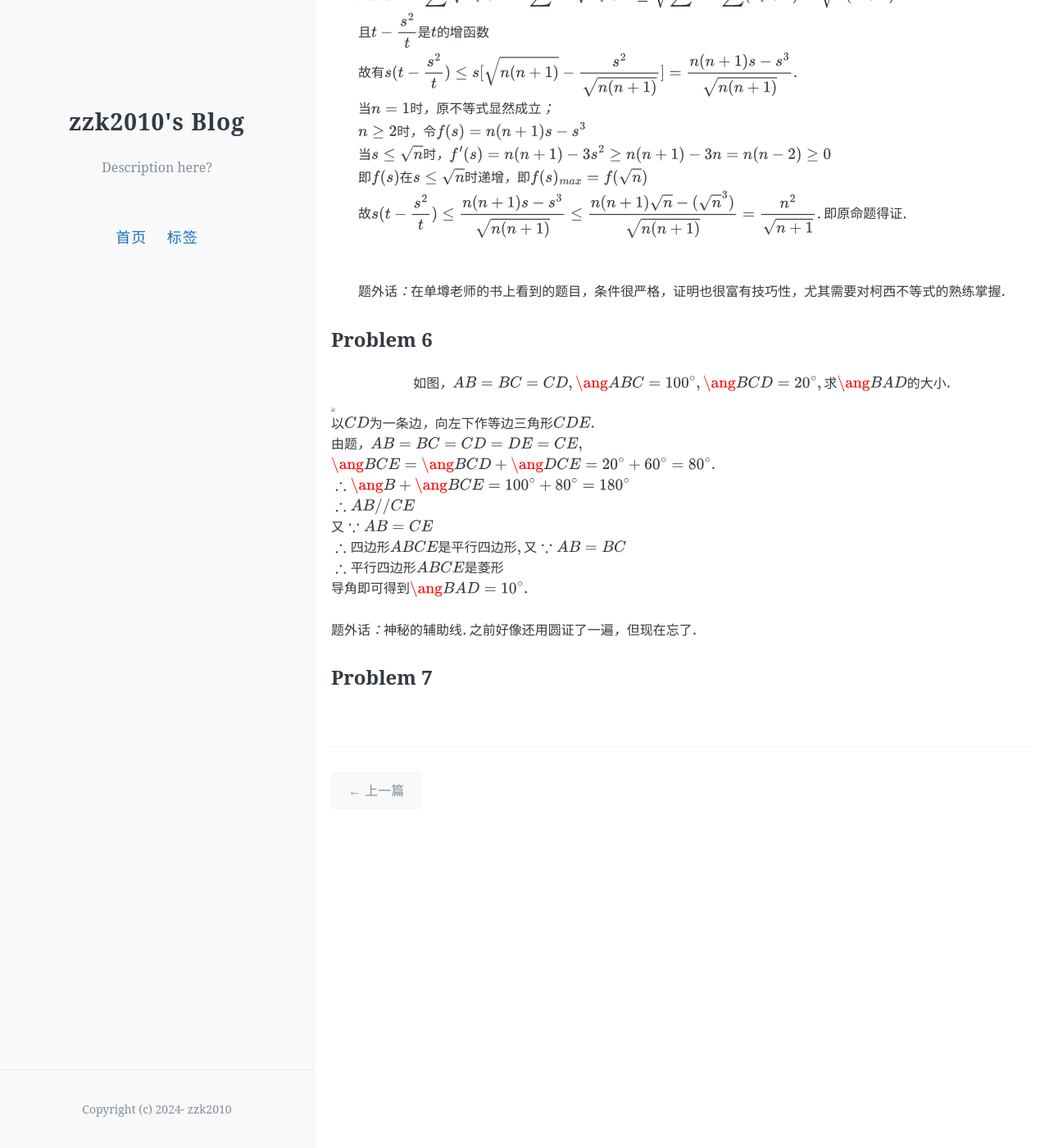
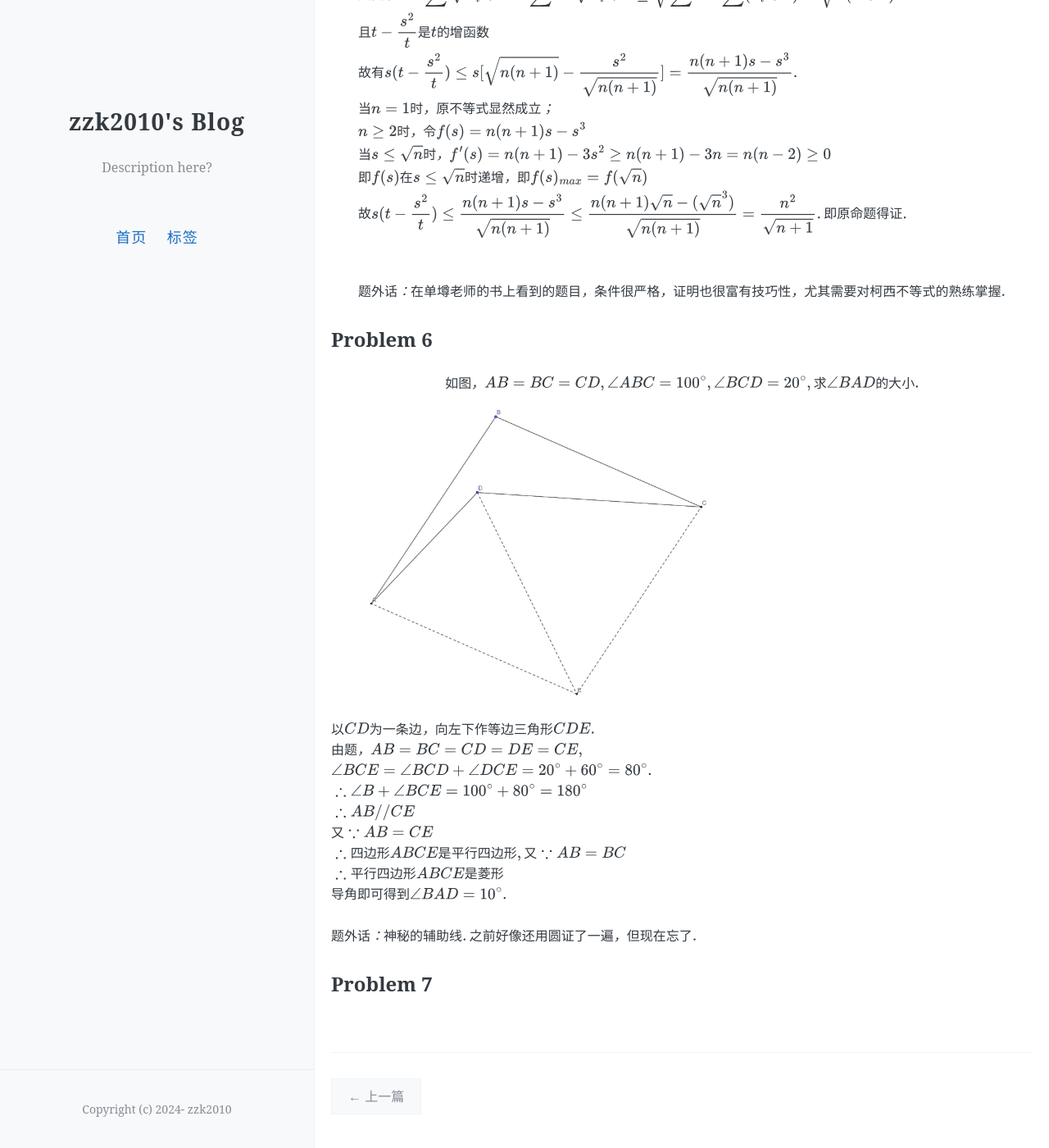
Before and after one commit to zzk2010/zzk2010.github.io, a Jekyll site: the page built from _posts/2025-08-01-草稿本笔记.md, in a window 1280 px wide and 1400 px high, scrolled down 2613 px. Shown: the whole window at 82% size. Built offline with Jekyll 4.4.1, drawn with Linux system fonts in a browser that asks for light colours.

Commit message:
Update 2025-08-01-草稿本笔记.md

```diff
--- a/_posts/2025-08-01-草稿本笔记.md
+++ b/_posts/2025-08-01-草稿本笔记.md
@@ -117,21 +117,21 @@ $$
 ## Problem 6
 
 $$
-如图，AB=BC=CD,\ang ABC=100^{\circ},\ang BCD=20^{\circ},求\ang BAD的大小.
+如图，AB=BC=CD,\angle ABC=100^{\circ},\angle BCD=20^{\circ},求\angle BAD的大小.
 $$
 
-<img src="./img/1.jpg" style="zoom:30%;" />
+<img src="/img/1.jpg" style="zoom:30%;" />
 $$
 \begin{align}
 &以CD为一条边，向左下作等边三角形CDE.\\
 &由题，AB=BC=CD=DE=CE,\\
-&\ang BCE=\ang BCD+\ang DCE=20^{\circ}+60^{\circ}=80^{\circ}.\\
-&\therefore\ang B+\ang BCE=100^{\circ}+80^{\circ}=180^\circ\\
+&\angle BCE=\angle BCD+\angle DCE=20^{\circ}+60^{\circ}=80^{\circ}.\\
+&\therefore\angle B+\angle BCE=100^{\circ}+80^{\circ}=180^\circ\\
 &\therefore AB//CE\\
 &又\because AB=CE\\
 &\therefore 四边形ABCE是平行四边形,又\because AB=BC\\
 &\therefore 平行四边形ABCE是菱形\\
-&导角即可得到\ang BAD=10^\circ.\\
+&导角即可得到\angle BAD=10^\circ.\\
 \\
 &题外话：神秘的辅助线.之前好像还用圆证了一遍，但现在忘了.\\
 \end{align}
```
